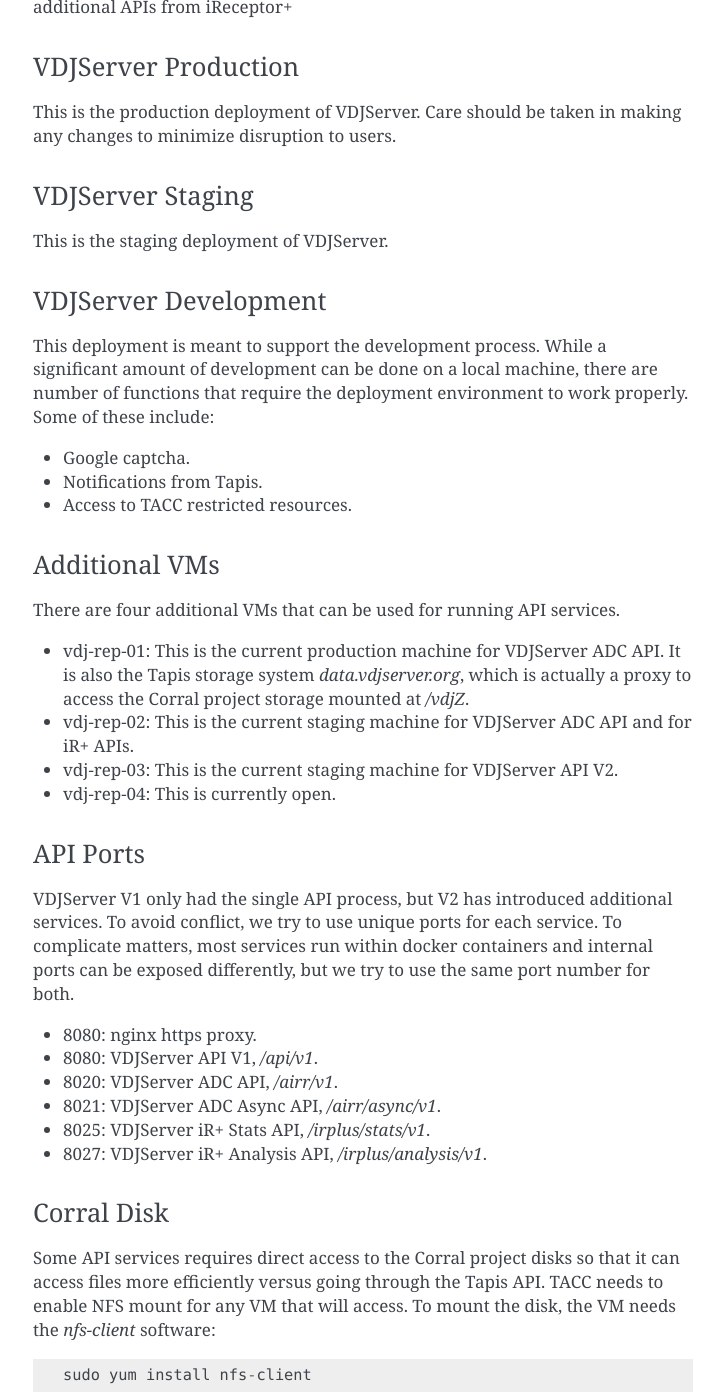
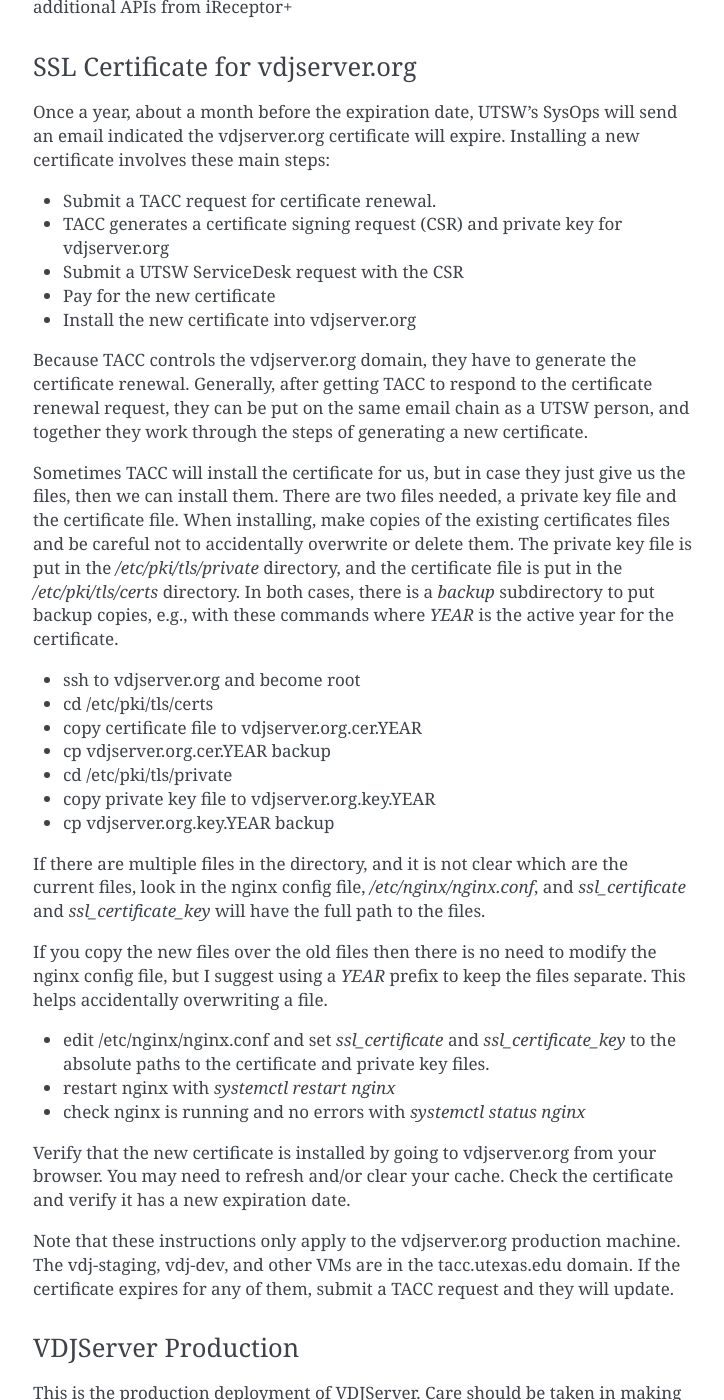
Before and after one commit to vdjserver/vdjserver-doc, a Sphinx documentation site: the page built from docs/admin/admin.rst, in a window 1280 px wide and 1400 px high, scrolled down 1260 px. Shown: the whole window, without its empty margins (387-1111 px from the left). Built offline with Sphinx 7.4.7, drawn with Linux system fonts in a browser that asks for light colours.

Commit message:
info about SSL certificate renewal

```diff
--- a/docs/admin/admin.rst
+++ b/docs/admin/admin.rst
@@ -58,6 +58,62 @@
 With V1, all of the components (nginx, web, api) fit on one VM, but in V2 we
 add the data repository (repository), which should have its own VM. There are
 additional APIs from iReceptor+
+
+SSL Certificate for vdjserver.org
+^^^^^^^^^^^^^^^^^^^^^^^^^^^^^^^^^
+
+Once a year, about a month before the expiration date, UTSW's SysOps will send an email
+indicated the vdjserver.org certificate will expire. Installing a new certificate involves
+these main steps:
+
++ Submit a TACC request for certificate renewal.
++ TACC generates a certificate signing request (CSR) and private key for vdjserver.org
++ Submit a UTSW ServiceDesk request with the CSR
++ Pay for the new certificate
++ Install the new certificate into vdjserver.org
+
+Because TACC controls the vdjserver.org domain, they have to generate the certificate
+renewal. Generally, after getting TACC to respond to the certificate renewal request,
+they can be put on the same email chain as a UTSW person, and together they work through
+the steps of generating a new certificate.
+
+Sometimes TACC will install the certificate for us, but in case they just give us
+the files, then we can install them. There are two files needed, a private key file
+and the certificate file. When installing, make copies of the existing certificates files
+and be careful not to accidentally overwrite or delete them. The private key file
+is put in the `/etc/pki/tls/private` directory, and the certificate file is put in
+the `/etc/pki/tls/certs` directory. In both cases, there is a `backup`
+subdirectory to put backup copies, e.g., with these commands where `YEAR` is the active
+year for the certificate.
+
++ ssh to vdjserver.org and become root
++ cd /etc/pki/tls/certs
++ copy certificate file to vdjserver.org.cer.YEAR
++ cp vdjserver.org.cer.YEAR backup
++ cd /etc/pki/tls/private
++ copy private key file to vdjserver.org.key.YEAR
++ cp vdjserver.org.key.YEAR backup
+
+If there are multiple files in the directory, and it is not clear which are the
+current files, look in the nginx config file, `/etc/nginx/nginx.conf`, and
+`ssl_certificate` and `ssl_certificate_key` will have the full path to the files.
+
+If you copy the new files over the old files then there is no need to modify the
+nginx config file, but I suggest using a `YEAR` prefix to keep the files separate.
+This helps accidentally overwriting a file.
+
++ edit /etc/nginx/nginx.conf and set `ssl_certificate` and `ssl_certificate_key` to
+  the absolute paths to the certificate and private key files.
++ restart nginx with `systemctl restart nginx`
++ check nginx is running and no errors with `systemctl status nginx`
+
+Verify that the new certificate is installed by going to vdjserver.org from your
+browser. You may need to refresh and/or clear your cache. Check the certificate
+and verify it has a new expiration date.
+
+Note that these instructions only apply to the vdjserver.org production machine. The vdj-staging,
+vdj-dev, and other VMs are in the tacc.utexas.edu domain. If the certificate expires
+for any of them, submit a TACC request and they will update.
 
 VDJServer Production
 ^^^^^^^^^^^^^^^^^^^^
```
